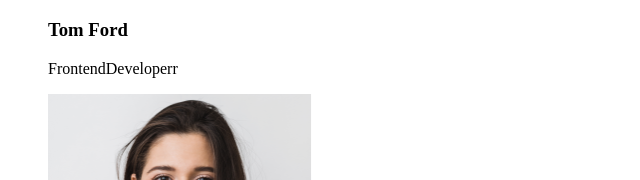
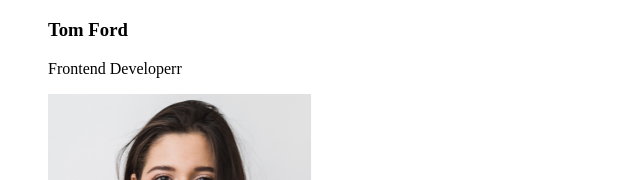
Before and after one commit to Timoti1990/goit-markup-hw-01, a plain HTML site: page index.html in a window 1280 px wide. Shown: the part 1680-1860 px from the top of the page, 0-640 px from the left. Drawn offline with Linux system fonts and the light colour scheme.

Commit message:
Add files via upload

```diff
--- a/index.html
+++ b/index.html
@@ -82,7 +82,7 @@
       <li>
         <img src="./images/tomford.png" alt="Tom Ford" width="264" height="260">
         <h3>Tom Ford</h3>
-        <p>FrontendDeveloperr</p>
+        <p>Frontend Developerr</p>
       </li>
       <li>
         <img src="./images/camilagarcia.png" alt="Camila Garcia" width="264" height="260">
```
